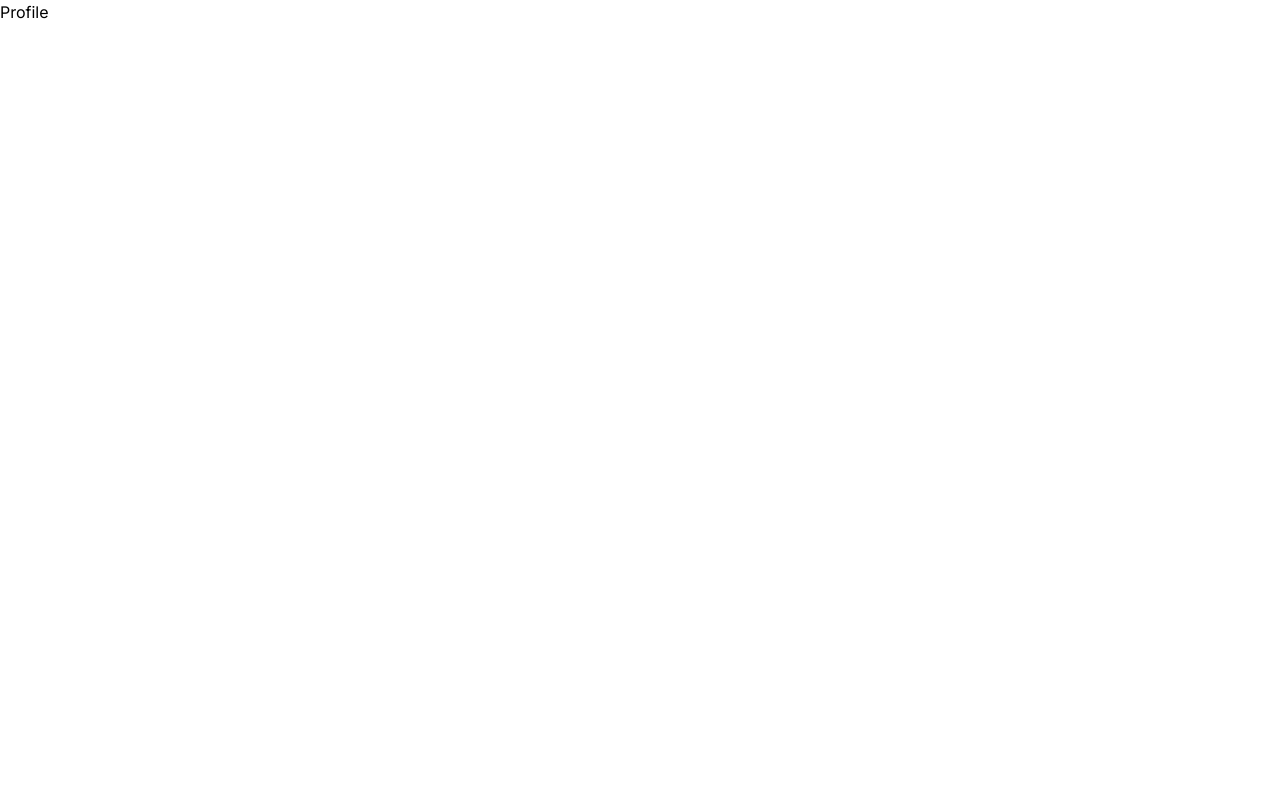
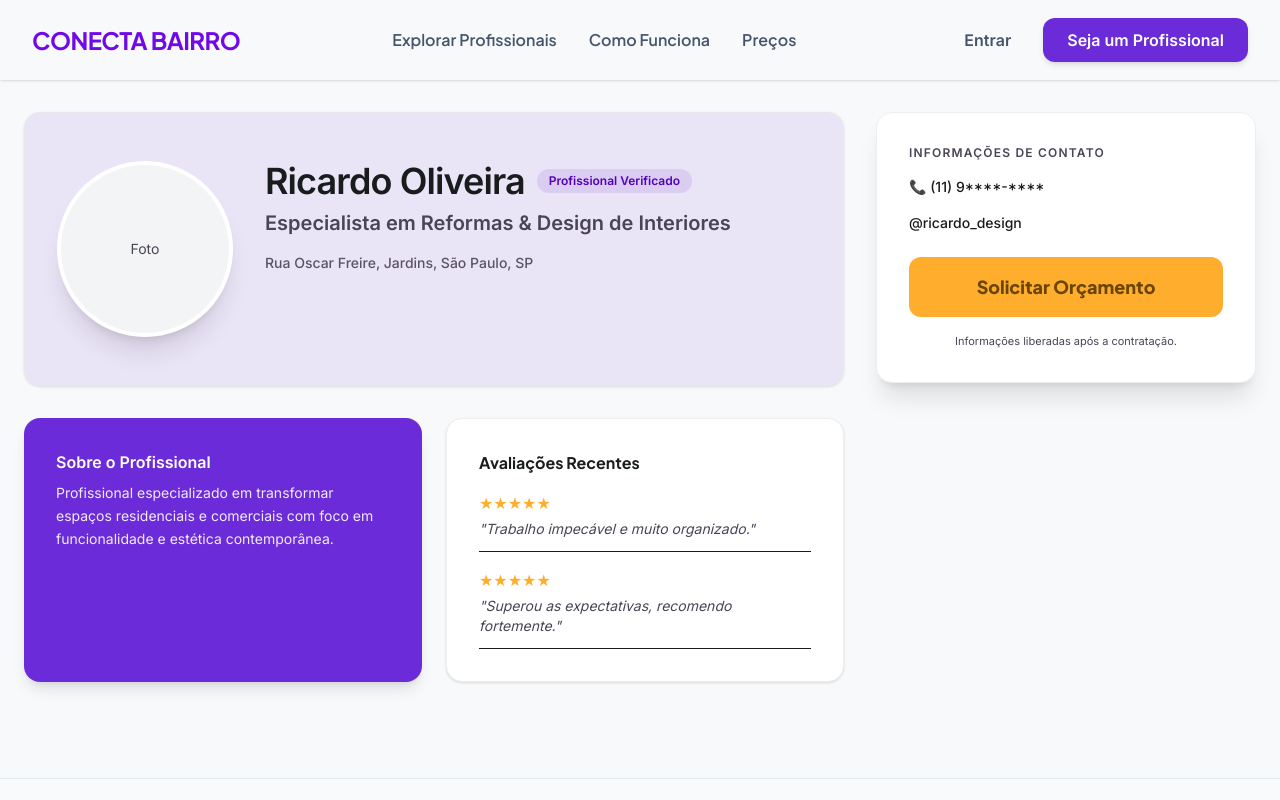
Before and after one commit to jamilelopes/conecta-bairro-2.0, a React (Vite) app: page /profile/1 in a window 1280 px wide. Shown: the top 800 px of the page. Built offline with nearby package versions, Linux system fonts and the light colour scheme.

Commit message:
Implementa tela de Profile

```diff
--- a/src/pages/Profile.jsx
+++ b/src/pages/Profile.jsx
@@ -1,5 +1,89 @@
+import { useParams } from "react-router-dom";
+import Navbar from "../components/Navbar";
+import Footer from "../components/Footer";
+
 function Profile() {
-  return <h1>Profile</h1>;
+  const { slug } = useParams();
+
+  // TODO: substituir por fetch em GET /professionals/slug/:slug
+  const professional = {
+    name: "Ricardo Oliveira",
+    role: "Especialista em Reformas & Design de Interiores",
+    address: "Rua Oscar Freire, Jardins, São Paulo, SP",
+    about: "Profissional especializado em transformar espaços residenciais e comerciais com foco em funcionalidade e estética contemporânea.",
+    reviews: [
+      { rating: 5, text: "Trabalho impecável e muito organizado." },
+      { rating: 5, text: "Superou as expectativas, recomendo fortemente." },
+    ],
+  };
+
+  return (
+    <div className="bg-surface text-on-surface min-h-screen flex flex-col">
+      <Navbar />
+      <div className="flex-grow pt-28 pb-24">
+        <div className="max-w-screen-2xl mx-auto px-6 grid grid-cols-1 lg:grid-cols-[1fr_380px] gap-8">
+          <main className="space-y-8">
+            <section className="bg-primary-fixed rounded-2xl overflow-hidden shadow-sm border border-surface-container-high py-12 px-8 bg-primary-container/10">
+              <div className="flex flex-col md:flex-row items-center md:items-start gap-8">
+                <div className="w-32 h-32 md:w-44 md:h-44 rounded-full border-4 border-white shadow-xl bg-surface-container-low flex items-center justify-center text-on-surface-variant text-sm shrink-0">
+                  Foto
+                </div>
+                <div className="flex-grow text-center md:text-left">
+                  <div className="flex flex-col md:flex-row items-center gap-3 mb-2">
+                    <h1 className="text-4xl font-extrabold tracking-tight text-on-surface">{professional.name}</h1>
+                    <span className="bg-primary/10 text-primary px-3 py-1 rounded-full text-xs font-bold">
+                      Profissional Verificado
+                    </span>
+                  </div>
+                  <p className="text-xl font-semibold text-on-surface-variant mb-4">{professional.role}</p>
+                  <p className="text-sm text-on-surface-variant/90 font-medium">{professional.address}</p>
+                </div>
+              </div>
+            </section>
+
+            <section className="grid grid-cols-1 md:grid-cols-2 gap-6">
+              <div className="bg-primary-container p-8 rounded-2xl text-white shadow-lg">
+                <h3 className="font-bold mb-2">Sobre o Profissional</h3>
+                <p className="text-sm opacity-90 leading-relaxed">{professional.about}</p>
+              </div>
+              <div className="bg-surface-container-lowest p-8 rounded-2xl shadow-sm border border-surface-container">
+                <h3 className="font-headline font-bold mb-4">Avaliações Recentes</h3>
+                <div className="space-y-4">
+                  {professional.reviews.map((review, i) => (
+                    <div key={i} className="border-b pb-3">
+                      <div className="text-secondary-container mb-1">{"★".repeat(review.rating)}</div>
+                      <p className="text-sm text-on-surface-variant italic">"{review.text}"</p>
+                    </div>
+                  ))}
+                </div>
+              </div>
+            </section>
+          </main>
+
+          <aside>
+            <div className="sticky top-24 space-y-6">
+              <div className="bg-surface-container-lowest p-8 rounded-2xl shadow-xl border border-surface-container">
+                <h4 className="text-xs font-bold uppercase tracking-widest text-on-surface-variant mb-4">
+                  Informações de Contato
+                </h4>
+                <div className="space-y-4 mb-6">
+                  <div className="text-sm font-medium">📞 (11) 9****-****</div>
+                  <div className="text-sm font-medium">@ricardo_design</div>
+                </div>
+                <button className="w-full bg-secondary-container text-on-secondary-container py-4 rounded-xl font-headline font-extrabold text-lg">
+                  Solicitar Orçamento
+                </button>
+                <p className="text-[11px] text-center text-on-surface-variant mt-4">
+                  Informações liberadas após a contratação.
+                </p>
+              </div>
+            </div>
+          </aside>
+        </div>
+      </div>
+      <Footer />
+    </div>
+  );
 }
 
 export default Profile;
```
